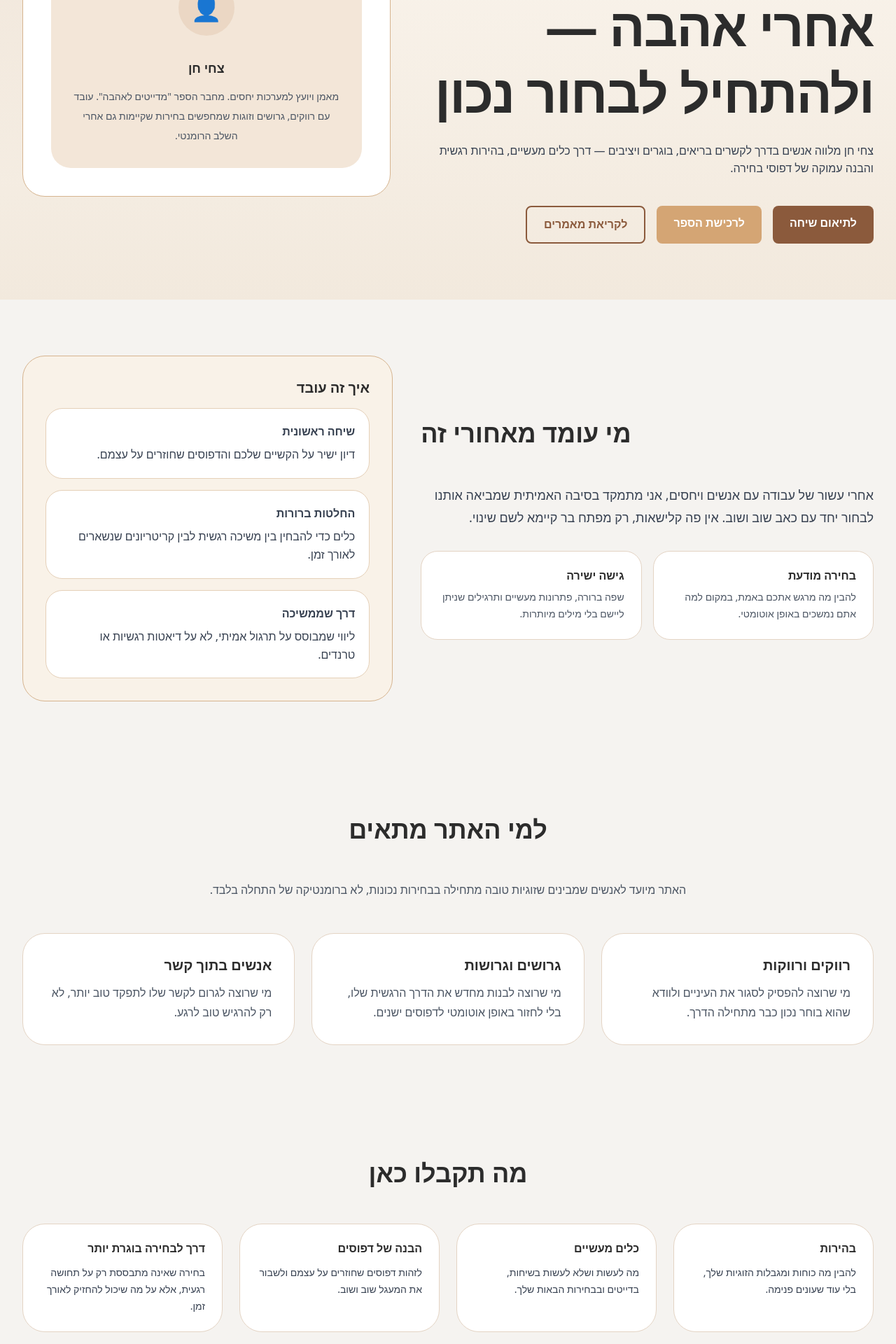
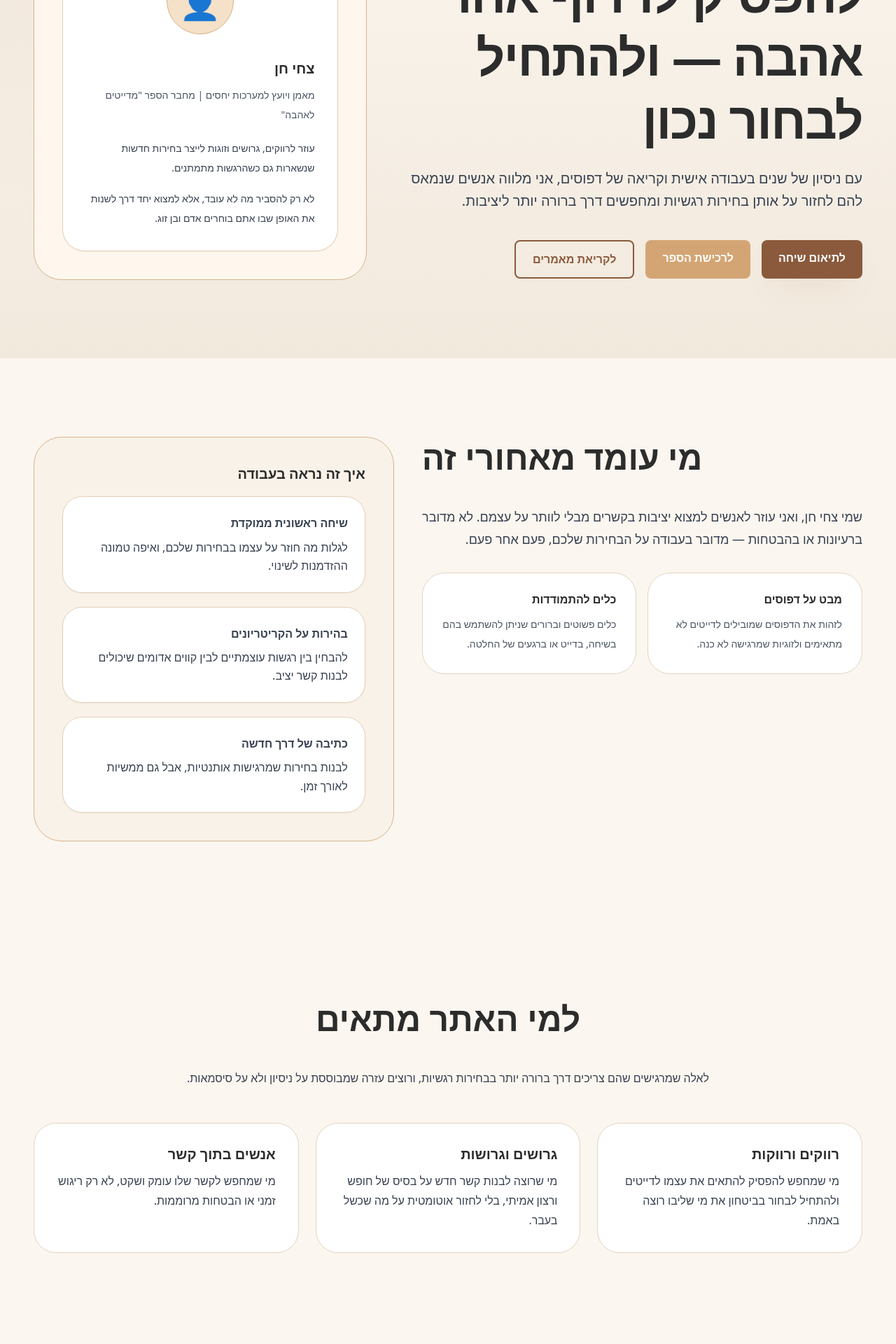
Before and after one commit to godatenow/zachi, a Next.js app: page / in a window 1280 px wide. Shown: the part 320-2240 px from the top of the page at 70% size. Built offline with nearby package versions, Linux system fonts and the light colour scheme.

Commit message:
feat: enhance homepage premium desktop layout and refine Hebrew copy

```diff
--- a/src/app/globals.css
+++ b/src/app/globals.css
@@ -14,51 +14,74 @@ html {
 }
 
 body {
-  background-color: #f5f3f0;
-  color: #2c2c2c;
-  font-family: system-ui, -apple-system, sans-serif;
-  line-height: 1.6;
+  background-color: #fbf6ef;
+  color: #383232;
+  font-family: system-ui, -apple-system, BlinkMacSystemFont, 'Segoe UI', sans-serif;
+  line-height: 1.65;
 }
 
-a {
-  transition: all 0.3s ease;
+::selection {
+  background: rgba(139, 90, 60, 0.2);
 }
 
+a,
 button {
-  transition: all 0.3s ease;
+  transition: all 0.25s ease;
 }
 
 h1, h2, h3, h4, h5, h6 {
   font-weight: 700;
-  line-height: 1.3;
+  line-height: 1.2;
+}
+
+img {
+  display: block;
+  max-width: 100%;
 }
 
 @layer components {
   .container-main {
-    @apply max-w-7xl mx-auto px-4 sm:px-6 lg:px-8;
+    @apply mx-auto px-4 sm:px-6 lg:px-12;
+    max-width: 90rem;
+  }
+
+  .surface-card {
+    @apply bg-white/95 border border-[rgba(112,76,48,0.12)] shadow-[0_24px_60px_-40px_rgba(0,0,0,0.18)] rounded-[2rem];
   }
 
   .btn-primary {
-    @apply px-6 py-3 bg-primary text-white rounded-lg font-semibold hover:bg-opacity-90 transition-all duration-300 active:scale-95;
+    @apply inline-flex items-center justify-center gap-2 rounded-full px-8 py-3.5 bg-primary text-white text-base font-semibold shadow-[0_18px_45px_-25px_rgba(124,77,47,0.55)] hover:shadow-[0_20px_50px_-28px_rgba(124,77,47,0.6)] active:scale-[0.98];
   }
 
   .btn-secondary {
-    @apply px-6 py-3 bg-secondary text-white rounded-lg font-semibold hover:bg-opacity-90 transition-all duration-300 active:scale-95;
+    @apply inline-flex items-center justify-center gap-2 rounded-full px-8 py-3.5 bg-secondary text-white text-base font-semibold hover:bg-opacity-95 active:scale-[0.98];
   }
 
   .btn-outline {
-    @apply px-6 py-3 border-2 border-primary text-primary rounded-lg font-semibold hover:bg-primary hover:text-white transition-all duration-300;
-  }
-
-  .text-gradient {
-    @apply bg-gradient-to-l from-primary to-secondary bg-clip-text text-transparent;
+    @apply inline-flex items-center justify-center gap-2 rounded-full px-8 py-3.5 border-2 border-primary text-primary text-base font-semibold hover:bg-primary hover:text-white;
   }
 
   .section-padding {
-    @apply py-12 sm:py-16 lg:py-20;
+    @apply py-20 sm:py-24 lg:py-28;
   }
 
   .section-title {
-    @apply text-3xl sm:text-4xl font-bold text-dark text-center mb-8 sm:mb-12;
+    @apply text-3xl sm:text-4xl lg:text-5xl font-semibold text-dark text-center mb-8 sm:mb-10;
+  }
+
+  .section-subtitle {
+    @apply text-base sm:text-lg lg:text-xl text-gray-700 max-w-4xl mx-auto leading-8;
+  }
+
+  .hero-label {
+    @apply inline-flex rounded-full bg-[#E7D0B8] px-4 py-2 text-sm font-semibold text-[#6F4632] mb-6;
+  }
+
+  .text-soft {
+    @apply text-[#5f4a3b];
+  }
+
+  .bg-cream {
+    background-color: #fbf6ef;
   }
 }
--- a/src/app/page.tsx
+++ b/src/app/page.tsx
@@ -10,16 +10,16 @@ export default function Home() {
   return (
     <div>
       <section className="section-padding bg-[radial-gradient(circle_at_top_left,_rgba(184,141,104,0.16),_transparent_35%),linear-gradient(180deg,_#fbf6ef_0%,_#f2e9dd_100%)]">
-        <div className="container-main grid gap-12 lg:grid-cols-[1.1fr_0.9fr] items-center">
-          <div className="max-w-2xl">
-            <span className="inline-flex rounded-full bg-[#E7D0B8] px-4 py-2 text-sm font-semibold text-[#6F4632] mb-6">
-              מדריך לבחירות רומנטיות בוגרות
+        <div className="container-main grid gap-12 lg:grid-cols-[1.25fr_0.9fr] items-center">
+          <div className="max-w-3xl">
+            <span className="hero-label">
+              ליווי אישי לקשרים בוגרים ויציבים
             </span>
-            <h1 className="text-4xl sm:text-5xl xl:text-[4.75rem] font-semibold text-dark leading-tight tracking-tight mb-6">
+            <h1 className="text-4xl sm:text-5xl lg:text-[4.5rem] font-semibold text-dark leading-tight tracking-tight mb-6 max-w-3xl">
               להפסיק לרדוף אחרי אהבה — ולהתחיל לבחור נכון
             </h1>
-            <p className="section-subtitle text-gray-700 mb-10">
-              צחי חן מלווה אנשים בדרך לקשרים בריאים, בוגרים ויציבים — דרך כלים מעשיים, בהירות רגשית והבנה עמוקה של דפוסי בחירה.
+            <p className="section-subtitle mb-10">
+              עם ניסיון של שנים בעבודה אישית וקריאה של דפוסים, אני מלווה אנשים שנמאס להם לחזור על אותן בחירות רגשיות ומחפשים דרך ברורה יותר ליציבות.
             </p>
 
             <div className="flex flex-col sm:flex-row flex-wrap gap-4">
@@ -43,17 +43,25 @@ export default function Home() {
             </div>
           </div>
 
-          <div className="rounded-[2rem] border border-[#D6B48F] bg-white p-10 shadow-soft">
-            <div className="rounded-[1.75rem] bg-[#F3E6D8] p-8 text-center">
-              <div className="mb-8 inline-flex h-20 w-20 items-center justify-center rounded-full bg-[#C79A75]/20 text-4xl">
+          <div className="rounded-[2.5rem] border border-[#D6B48F] bg-[#fff7ed] p-10 shadow-soft">
+            <div className="rounded-[2rem] bg-white border border-[#E5D0B8] p-8 shadow-sm">
+              <div className="mb-8 mx-auto flex h-24 w-24 items-center justify-center rounded-full border border-[#D4B18D] bg-[#F5E1C8] text-5xl">
                 👤
               </div>
-              <p className="text-lg font-semibold text-dark mb-3">
+              <p className="text-xl font-semibold text-dark mb-2">
                 צחי חן
               </p>
-              <p className="text-sm text-gray-600 leading-7">
-                מאמן ויועץ למערכות יחסים. מחבר הספר {`"מדייטים לאהבה"`}. עובד עם רווקים, גרושים וזוגות שמחפשים בחירות שקיימות גם אחרי השלב הרומנטי.
+              <p className="text-sm text-gray-600 leading-7 mb-5">
+                מאמן ויועץ למערכות יחסים | מחבר הספר {`"מדייטים לאהבה"`}
               </p>
+              <div className="space-y-4 text-sm text-gray-700 leading-7">
+                <p>
+                  עוזר לרווקים, גרושים וזוגות לייצר בחירות חדשות שנשארות גם כשהרגשות מתמתנים.
+                </p>
+                <p>
+                  לא רק להסביר מה לא עובד, אלא למצוא יחד דרך לשנות את האופן שבו אתם בוחרים אדם ובן זוג.
+                </p>
+              </div>
             </div>
           </div>
         </div>
@@ -61,42 +69,42 @@ export default function Home() {
 
       <section className="section-padding">
         <div className="container-main">
-          <div className="grid gap-10 lg:grid-cols-[1.1fr_0.9fr] items-center">
+          <div className="grid gap-10 lg:grid-cols-[1.1fr_0.9fr] items-start">
             <div>
               <h2 className="section-title text-left">מי עומד מאחורי זה</h2>
               <p className="text-lg text-gray-700 leading-8 max-w-3xl mb-8">
-                אחרי עשור של עבודה עם אנשים ויחסים, אני מתמקד בסיבה האמיתית שמביאה אותנו לבחור יחד עם כאב שוב ושוב. אין פה קלישאות, רק מפתח בר קיימא לשם שינוי.
+                שמי צחי חן, ואני עוזר לאנשים למצוא יציבות בקשרים מבלי לוותר על עצמם. לא מדובר ברעיונות או בהבטחות — מדובר בעבודה על הבחירות שלכם, פעם אחר פעם.
               </p>
               <div className="grid gap-4 sm:grid-cols-2">
-                <div className="rounded-3xl border border-[#E4D4C4] bg-white p-6 shadow-soft">
-                  <h3 className="font-semibold text-dark mb-2">בחירה מודעת</h3>
-                  <p className="text-sm text-gray-600 leading-6">
-                    להבין מה מרגש אתכם באמת, במקום למה אתם נמשכים באופן אוטומטי.
+                <div className="rounded-[2rem] border border-[#E4D4C4] bg-white p-7 shadow-soft">
+                  <h3 className="font-semibold text-dark mb-3">מבט על דפוסים</h3>
+                  <p className="text-sm text-gray-600 leading-7">
+                    לזהות את הדפוסים שמובילים לדייטים לא מתאימים ולזוגיות שמרגישה לא כנה.
                   </p>
                 </div>
-                <div className="rounded-3xl border border-[#E4D4C4] bg-white p-6 shadow-soft">
-                  <h3 className="font-semibold text-dark mb-2">גישה ישירה</h3>
-                  <p className="text-sm text-gray-600 leading-6">
-                    שפה ברורה, פתרונות מעשיים ותרגילים שניתן ליישם בלי מילים מיותרות.
+                <div className="rounded-[2rem] border border-[#E4D4C4] bg-white p-7 shadow-soft">
+                  <h3 className="font-semibold text-dark mb-3">כלים להתמודדות</h3>
+                  <p className="text-sm text-gray-600 leading-7">
+                    כלים פשוטים וברורים שניתן להשתמש בהם בשיחה, בדייט או ברגעים של החלטה.
                   </p>
                 </div>
               </div>
             </div>
 
-            <div className="rounded-[2rem] border border-[#D6B48F] bg-[#F9F2E8] p-8 shadow-soft">
-              <h3 className="text-xl font-semibold text-dark mb-4">איך זה עובד</h3>
-              <ul className="space-y-4 text-gray-700">
-                <li className="rounded-3xl bg-white p-5 border border-[#E5D0B8]">
-                  <strong className="block mb-2">שיחה ראשונית</strong>
-                  דיון ישיר על הקשיים שלכם והדפוסים שחוזרים על עצמם.
+            <div className="rounded-[2.5rem] border border-[#D6B48F] bg-[#F9F2E8] p-10 shadow-soft">
+              <h3 className="text-xl font-semibold text-dark mb-5">איך זה נראה בעבודה</h3>
+              <ul className="space-y-5 text-gray-700">
+                <li className="rounded-[1.75rem] bg-white p-6 border border-[#E5D0B8] shadow-sm">
+                  <strong className="block mb-2">שיחה ראשונית ממוקדת</strong>
+                  לגלות מה חוזר על עצמו בבחירות שלכם, ואיפה טמונה ההזדמנות לשינוי.
                 </li>
-                <li className="rounded-3xl bg-white p-5 border border-[#E5D0B8]">
-                  <strong className="block mb-2">החלטות ברורות</strong>
-                  כלים כדי להבחין בין משיכה רגשית לבין קריטריונים שנשארים לאורך זמן.
+                <li className="rounded-[1.75rem] bg-white p-6 border border-[#E5D0B8] shadow-sm">
+                  <strong className="block mb-2">בהירות על הקריטריונים</strong>
+                  להבחין בין רגשות עוצמתיים לבין קווים אדומים שיכולים לבנות קשר יציב.
                 </li>
-                <li className="rounded-3xl bg-white p-5 border border-[#E5D0B8]">
-                  <strong className="block mb-2">דרך שממשיכה</strong>
-                  ליווי שמבוסס על תרגול אמיתי, לא על דיאטות רגשיות או טרנדים.
+                <li className="rounded-[1.75rem] bg-white p-6 border border-[#E5D0B8] shadow-sm">
+                  <strong className="block mb-2">כתיבה של דרך חדשה</strong>
+                  לבנות בחירות שמרגישות אותנטיות, אבל גם ממשיות לאורך זמן.
                 </li>
               </ul>
             </div>
@@ -108,28 +116,28 @@ export default function Home() {
         <div className="container-main">
           <div className="max-w-4xl mx-auto text-center mb-12">
             <h2 className="section-title">למי האתר מתאים</h2>
-            <p className="text-base text-gray-600 leading-7">
-              האתר מיועד לאנשים שמבינים שזוגיות טובה מתחילה בבחירות נכונות, לא ברומנטיקה של התחלה בלבד.
+            <p className="text-base text-gray-700 leading-8">
+              לאלה שמרגישים שהם צריכים דרך ברורה יותר בבחירות רגשיות, ורוצים עזרה שמבוססת על ניסיון ולא על סיסמאות.
             </p>
           </div>
 
           <div className="grid gap-6 md:grid-cols-3">
             <div className="rounded-[2rem] border border-[#E4D4C4] bg-white p-8 shadow-soft">
               <h3 className="text-xl font-semibold text-dark mb-3">רווקים ורווקות</h3>
-              <p className="text-gray-600 leading-7">
-                מי שרוצה להפסיק לסגור את העיניים ולוודא שהוא בוחר נכון כבר מתחילה הדרך.
+              <p className="text-gray-700 leading-7">
+                מי שמחפש להפסיק להתאים את עצמו לדייטים ולהתחיל לבחור בביטחון את מי שליבו רוצה באמת.
               </p>
             </div>
             <div className="rounded-[2rem] border border-[#E4D4C4] bg-white p-8 shadow-soft">
               <h3 className="text-xl font-semibold text-dark mb-3">גרושים וגרושות</h3>
-              <p className="text-gray-600 leading-7">
-                מי שרוצה לבנות מחדש את הדרך הרגשית שלו, בלי לחזור באופן אוטומטי לדפוסים ישנים.
+              <p className="text-gray-700 leading-7">
+                מי שרוצה לבנות קשר חדש על בסיס של חופש ורצון אמיתי, בלי לחזור אוטומטית על מה שכשל בעבר.
               </p>
             </div>
             <div className="rounded-[2rem] border border-[#E4D4C4] bg-white p-8 shadow-soft">
               <h3 className="text-xl font-semibold text-dark mb-3">אנשים בתוך קשר</h3>
-              <p className="text-gray-600 leading-7">
-                מי שרוצה לגרום לקשר שלו לתפקד טוב יותר, לא רק להרגיש טוב לרגע.
+              <p className="text-gray-700 leading-7">
+                מי שמחפש לקשר שלו עומק ושקט, לא רק ריגוש זמני או הבטחות מרוממות.
               </p>
             </div>
           </div>
@@ -140,24 +148,27 @@ export default function Home() {
         <div className="container-main">
           <div className="max-w-4xl mx-auto text-center mb-12">
             <h2 className="section-title">מה תקבלו כאן</h2>
+            <p className="text-base text-gray-700 leading-8 max-w-2xl mx-auto">
+              לא עוד טיפים כלליים. פה תקבלו דרך עבודה שמכוונת לעמוד של הבחירה, לא רק של הרגש הרגעי.
+            </p>
           </div>
 
           <div className="grid gap-6 lg:grid-cols-4">
-            <div className="rounded-[2rem] bg-white p-6 text-gray-700 shadow-soft border border-[#E4D4C4]">
-              <h3 className="font-semibold text-dark mb-3">בהירות</h3>
-              <p className="text-sm leading-6">להבין מה כוחות ומגבלות הזוגיות שלך, בלי עוד שעונים פנימה.</p>
+            <div className="rounded-[2rem] bg-white p-8 text-gray-700 shadow-soft border border-[#E4D4C4]">
+              <h3 className="font-semibold text-dark mb-4">בהירות</h3>
+              <p className="text-sm leading-7">לזהות בבהירות מה משפיע על התשוקה שלכם ומה באמת יכול לשמור על קשר לאורך זמן.</p>
             </div>
-            <div className="rounded-[2rem] bg-white p-6 text-gray-700 shadow-soft border border-[#E4D4C4]">
-              <h3 className="font-semibold text-dark mb-3">כלים מעשיים</h3>
-              <p className="text-sm leading-6">מה לעשות ושלא לעשות בשיחות, בדייטים ובבחירות הבאות שלך.</p>
+            <div className="rounded-[2rem] bg-white p-8 text-gray-700 shadow-soft border border-[#E4D4C4]">
+              <h3 className="font-semibold text-dark mb-4">כלים מעשיים</h3>
+              <p className="text-sm leading-7">צעדים מוגדרים לשיחה ברורה, מבט על דייטים והחלטות שלא נשענות על חרדה.</p>
             </div>
-            <div className="rounded-[2rem] bg-white p-6 text-gray-700 shadow-soft border border-[#E4D4C4]">
-              <h3 className="font-semibold text-dark mb-3">הבנה של דפוסים</h3>
-              <p className="text-sm leading-6">לזהות דפוסים שחוזרים על עצמם ולשבור את המעגל שוב ושוב.</p>
+            <div className="rounded-[2rem] bg-white p-8 text-gray-700 shadow-soft border border-[#E4D4C4]">
+              <h3 className="font-semibold text-dark mb-4">הבנה של דפוסים</h3>
+              <p className="text-sm leading-7">לזהות דפוסים מוכרים ולשבור אותם לפני שהם מכתיבים את הבחירה הבאה.</p>
             </div>
-            <div className="rounded-[2rem] bg-white p-6 text-gray-700 shadow-soft border border-[#E4D4C4]">
-              <h3 className="font-semibold text-dark mb-3">דרך לבחירה בוגרת יותר</h3>
-              <p className="text-sm leading-6">בחירה שאינה מתבססת רק על תחושה רגעית, אלא על מה שיכול להחזיק לאורך זמן.</p>
+            <div className="rounded-[2rem] bg-white p-8 text-gray-700 shadow-soft border border-[#E4D4C4]">
+              <h3 className="font-semibold text-dark mb-4">דרך לבחירה בוגרת יותר</h3>
+              <p className="text-sm leading-7">בחירה מתוך עוצמה ולא מתוך תחושת חוסר — כך שתוכל להרגיש בטוח גם אחרי ההתחלה.</p>
             </div>
           </div>
         </div>
```
